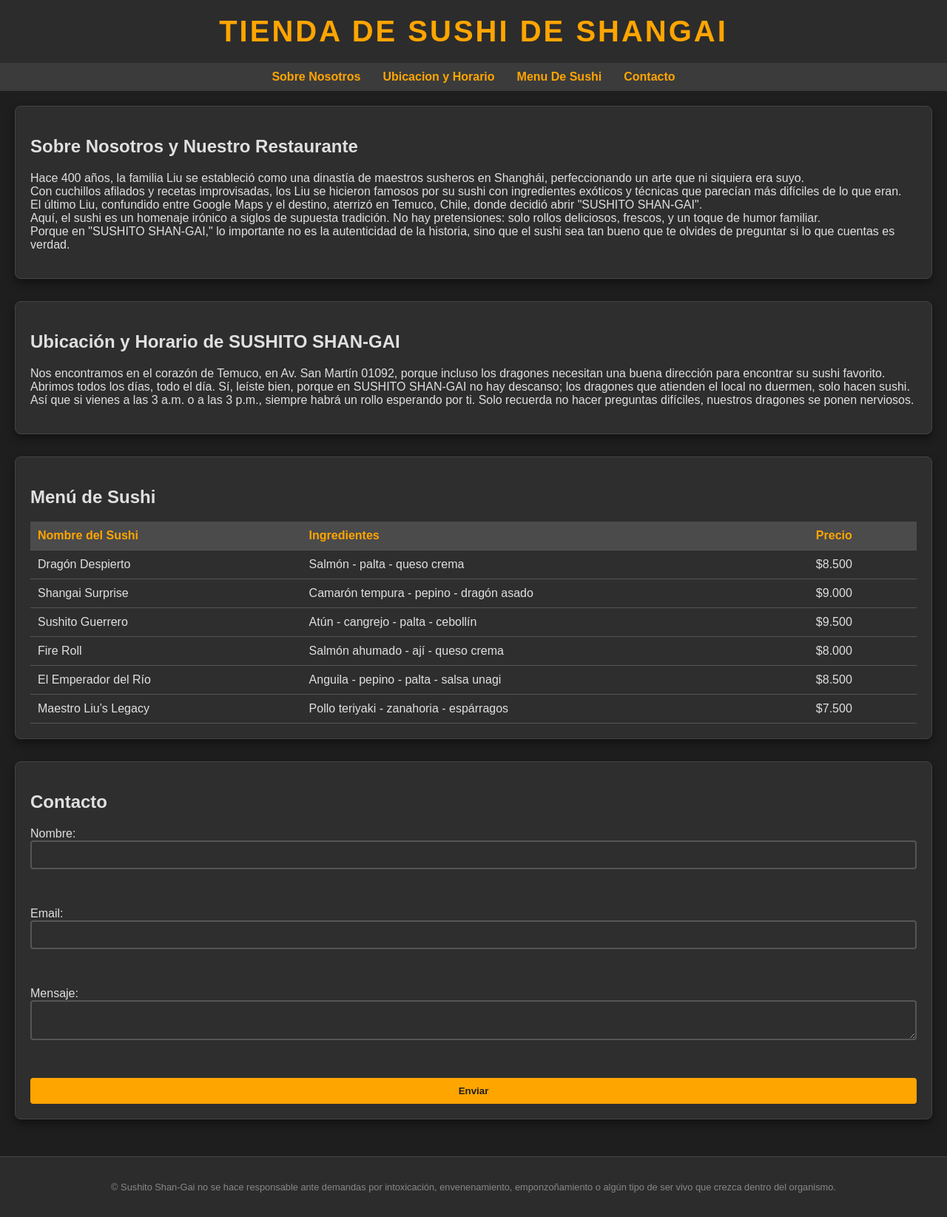
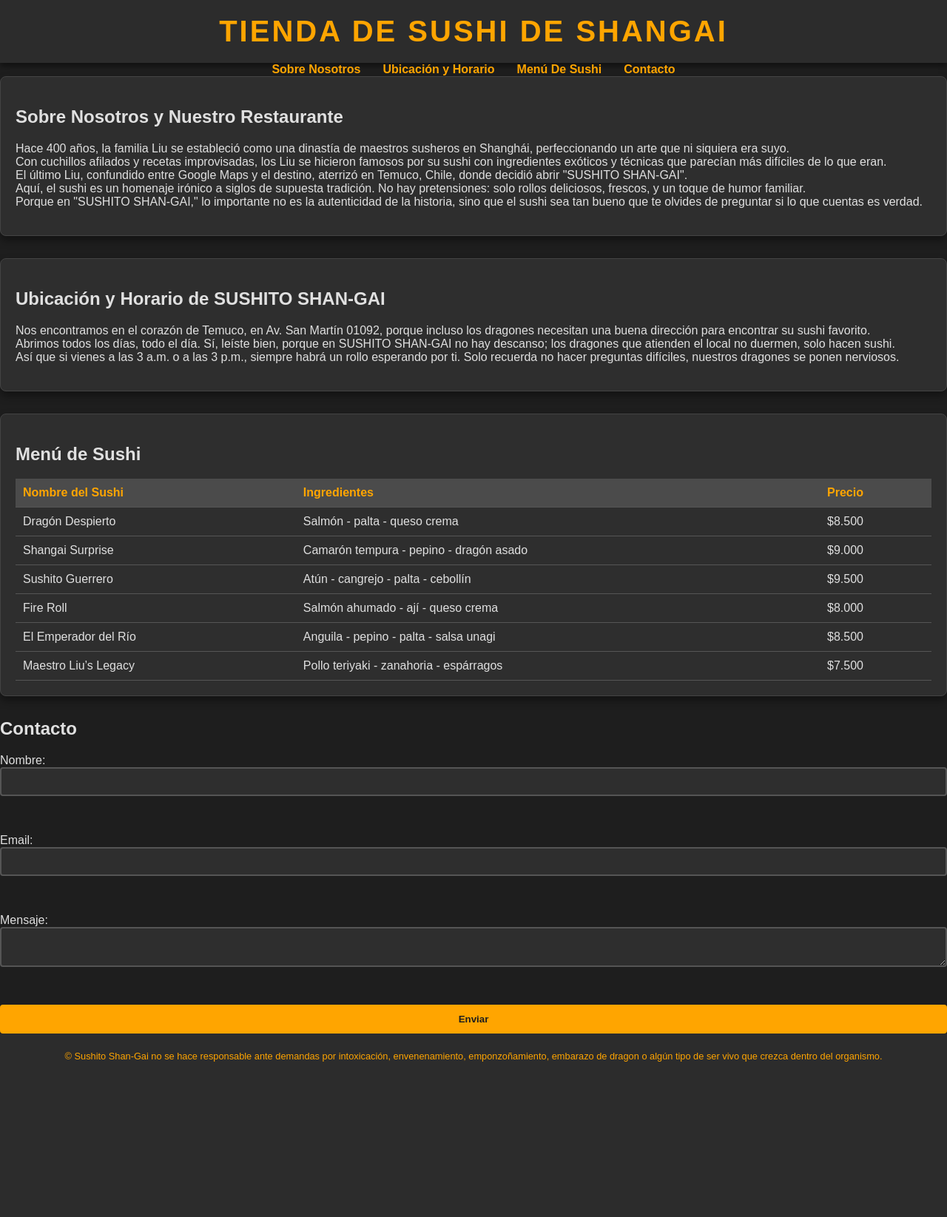
Before and after one commit to Diego24Vas/proyectoDesWeb, a PHP site: page / in a window 1280 px wide. Shown: the whole page at 74% size. After the commit the page ends 1435 px from the top, so only its background shows below. Run offline with PHP 8.4, Linux system fonts and the light colour scheme.

Commit message:
proyecto completado
todo listo mixanxito

```diff
--- a/Entrega_1/styles.css
+++ b/Entrega_1/css/styles.css
@@ -8,7 +8,7 @@ body {
 }
 
 /* encabezado */
-header {
+#main-header { /* identificador usado */
     background-color: #2c2c2c;
     color: #ffa500; /* color dorado */
     text-align: center;
@@ -23,12 +23,7 @@ header h1 {
 }
 
 /* navegacion */
-nav {
-    background-color: #3b3b3b;
-    padding: 10px;
-}
-
-nav ul {
+.nav-list { /* clase usada */
     list-style: none;
     display: flex;
     justify-content: center;
@@ -36,27 +31,23 @@ nav ul {
     margin: 0;
 }
 
-nav ul li {
+.nav-list li {
     margin: 0 15px;
 }
 
-nav ul li a {
+.nav-list li a {
     text-decoration: none;
     color: #ffa500;
     font-weight: bold;
     transition: color 0.3s;
 }
 
-nav ul li a:hover {
-    color: #ff4500; /* cambia a un color mas rojo*/
+.nav-list li a:hover {
+    color: #ff4500; /* cambia a un color mas rojo */
 }
 
 /* seccion main */
-main {
-    padding: 20px;
-}
-
-section {
+.seccion-destacada { /* clase usada */
     margin-bottom: 30px;
     padding: 20px;
     border: 1px solid #444;
@@ -66,7 +57,7 @@ section {
     transition: transform 0.3s;
 }
 
-section:hover {
+.seccion-destacada:hover {
     transform: scale(1.02);
     border-color: #ffa500; /* resalta al pasar el mouse */
 }
@@ -93,7 +84,7 @@ tr:hover {
     background-color: #333; /* efecto al pasar el mouse */
 }
 
-/* Formulario de contacto */
+/* formulario de contacto */
 form {
     display: flex;
     flex-direction: column;
@@ -108,27 +99,31 @@ input, textarea {
     color: #e0e0e0;
 }
 
-button {
-    padding: 10px;
-    border: none;
-    border-radius: 4px;
+input:focus, textarea:focus {
+    border-color: #ffa500;
+    outline: none;
+}
+
+.btn-enviar { /* clase usada */
     background-color: #ffa500;
     color: #1e1e1e;
+    border: none;
+    padding: 12px 20px;
+    cursor: pointer;
+    border-radius: 4px;
     font-weight: bold;
-    cursor: pointer;
     transition: background-color 0.3s;
 }
 
-button:hover {
-    background-color: #ff4500; /* Se vuelve más rojizo */
+.btn-enviar:hover {
+    background-color: #ff4500;
 }
 
-/* Pie de página */
+/* pie de pagina */
 footer {
     text-align: center;
-    padding: 20px;
+    padding: 10px 0;
     background-color: #2c2c2c;
-    color: #888;
+    color: #ffa500;
     font-size: 0.8em;
-    border-top: 1px solid #444;
 }
--- a/Entrega_1/index.html
+++ b/Entrega_1/index.html
@@ -2,28 +2,28 @@
 <html lang="es">
 <head>
     <meta charset="UTF-8"> <!-- codificacion UTF-8 para la optimizacion -->
-    <meta name="viewport" content="width=device-width, initial-scale=1.0"> <!-- optimizacion para telefonos, tablets, haciendo que el ancho sea proporcional a la pantalla(1 a 1) -->
+    <meta name="viewport" content="width=device-width, initial-scale=1.0"> <!-- optimizacion para telefonos -->
     <meta name="description" content="Sushito Shan-Gai.">
     <title>Sushito Shan-Gai</title>
-    <link rel="stylesheet" href="styles.css"> <!-- hoja de estilos externa -->
+    <link rel="stylesheet" href="css/styles.css"> <!-- hoja de estilos externa -->
 </head>
 <body>
-    <header>
+    <header id="main-header"> <!-- identificador agregado -->
         <h1>TIENDA DE SUSHI DE SHANGAI</h1>
     </header>
 
     <nav>
-        <ul>
+        <ul class="nav-list"> <!-- clase agregada -->
             <li><a href="#restaurant">Sobre Nosotros</a></li>
-            <li><a href="#ubicacionHorario">Ubicacion y Horario</a></li>
-            <li><a href="#menu">Menu De Sushi</a></li>
+            <li><a href="#ubicacionHorario">Ubicación y Horario</a></li>
+            <li><a href="#menu">Menú De Sushi</a></li>
             <li><a href="#contacto">Contacto</a></li>
         </ul>
     </nav>
 
     <main>
-        <!-- Precentacion del restaurante -->
-        <section id="restaurant">
+        <!-- presentacion del restaurante -->
+        <section id="restaurant" class="seccion-destacada"> <!-- clase agregada -->
             <h2>Sobre Nosotros y Nuestro Restaurante</h2>
             <p>Hace 400 años, la familia Liu se estableció como una dinastía de maestros susheros en Shanghái, perfeccionando un arte que ni siquiera era suyo. <br>
                 Con cuchillos afilados y recetas improvisadas, los Liu se hicieron famosos por su sushi con ingredientes exóticos y técnicas que parecían más difíciles de lo que eran.<br>
@@ -33,8 +33,8 @@
             </p>
         </section>
 
-        <!-- Ubicacion y horario del restaurante -->
-        <section id="ubicacionHorario">
+        <!-- ubicacion y horario del restaurante -->
+        <section id="ubicacionHorario" class="seccion-destacada"> <!-- clase agregada -->
             <h2>Ubicación y Horario de SUSHITO SHAN-GAI</h2>
             <p>
                 Nos encontramos en el corazón de Temuco, en Av. San Martín 01092, porque incluso los dragones necesitan una buena dirección para encontrar su sushi favorito.<br>
@@ -43,8 +43,8 @@
             </p>
         </section>
 
-        <!-- Menu de sushis con tabla -->
-        <section id="menu">
+        <!-- Menu de sushis con tablas -->
+        <section id="menu" class="seccion-destacada"> <!-- clase agregada -->
             <h2>Menú de Sushi</h2>
 
             <table>
@@ -74,16 +74,19 @@
                         <td>Sushito Guerrero</td>
                         <td>Atún - cangrejo - palta - cebollín</td>
                         <td>$9.500</td>
+                    </tr>
                     <!--sushi numero 4-->
                     <tr>
                         <td>Fire Roll</td>
                         <td>Salmón ahumado - ají - queso crema</td>
                         <td>$8.000</td>
+                    </tr>
                     <!--sushi numero 5-->
                     <tr>
                         <td>El Emperador del Río</td>
-                        <td> Anguila - pepino - palta - salsa unagi</td>
+                        <td>Anguila - pepino - palta - salsa unagi</td>
                         <td>$8.500</td>
+                    </tr>
                     <!--sushi numero 6-->
                     <tr>
                         <td>Maestro Liu’s Legacy</td>
@@ -94,7 +97,7 @@
             </table>
         </section>
 
-        <!-- formulario de contacto -->
+        <!-- Formulario de contacto -->
         <section id="contacto">
             <h2>Contacto</h2>
             <form id="contactForm" onsubmit="handleSubmit(event)">
@@ -107,16 +110,16 @@
                 <label for="mensaje">Mensaje:</label>
                 <textarea id="mensaje" name="mensaje" required></textarea><br><br>
 
-                <button type="submit">Enviar</button>
+                <button type="submit" class="btn-enviar">Enviar</button> <!-- Clase agregada -->
             </form>
         </section>
     </main>
 
-    <!-- Parte final de la paguina -->
+    <!-- parte final de la pagina -->
     <footer>
-        <p>&copy; Sushito Shan-Gai no se hace responsable ante demandas por intoxicación, envenenamiento, emponzoñamiento o algún tipo de ser vivo que crezca dentro del organismo.</p>
+        <p>&copy; Sushito Shan-Gai no se hace responsable ante demandas por intoxicación, envenenamiento, emponzoñamiento, embarazo de dragon o algún tipo de ser vivo que crezca dentro del organismo.</p>
     </footer>
 
-    <script src="script.js"></script> <!-- archivo de javascript -->
+    <script src="js/script.js"></script> <!-- archivo de javascript -->
 </body>
 </html>
```
Also changed, not shown: Entrega_1/css/js/funciones.js (renamed from Entrega_1/funciones.js).
